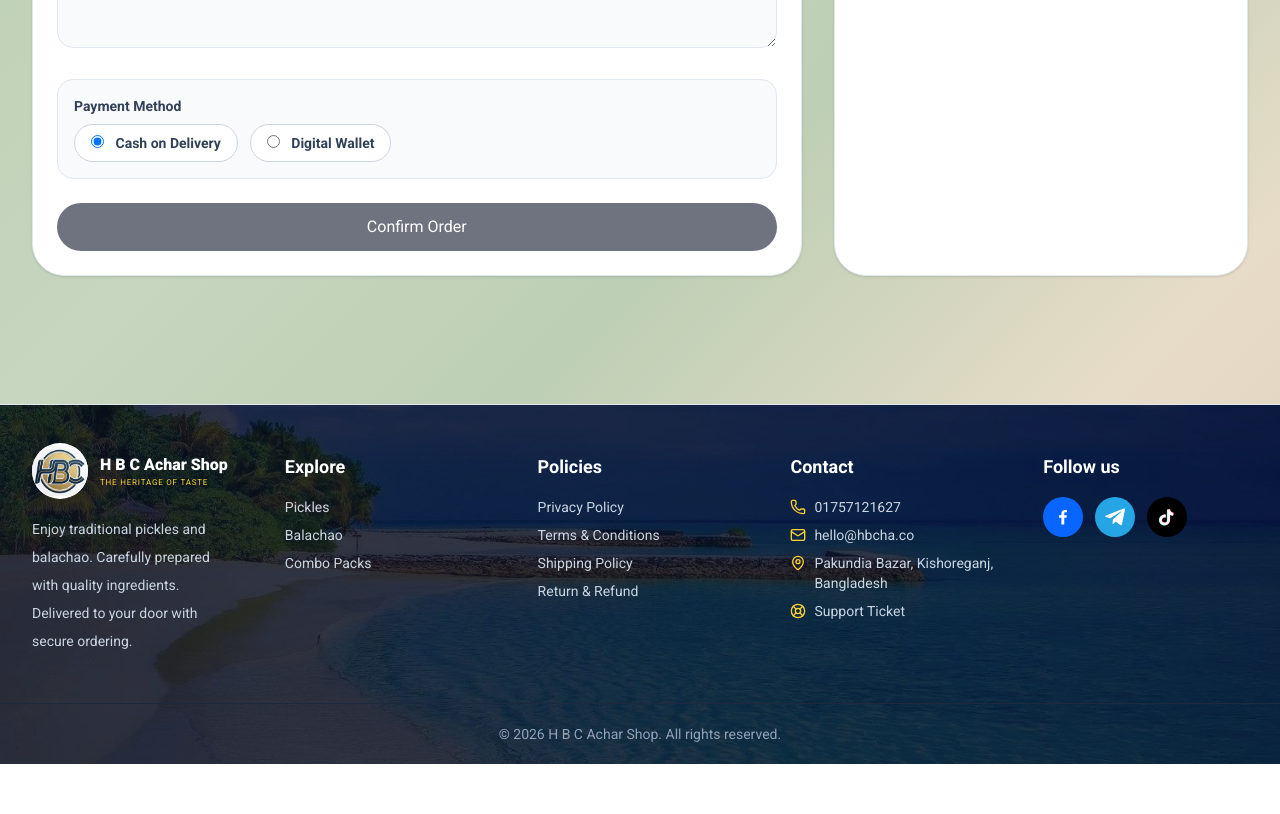
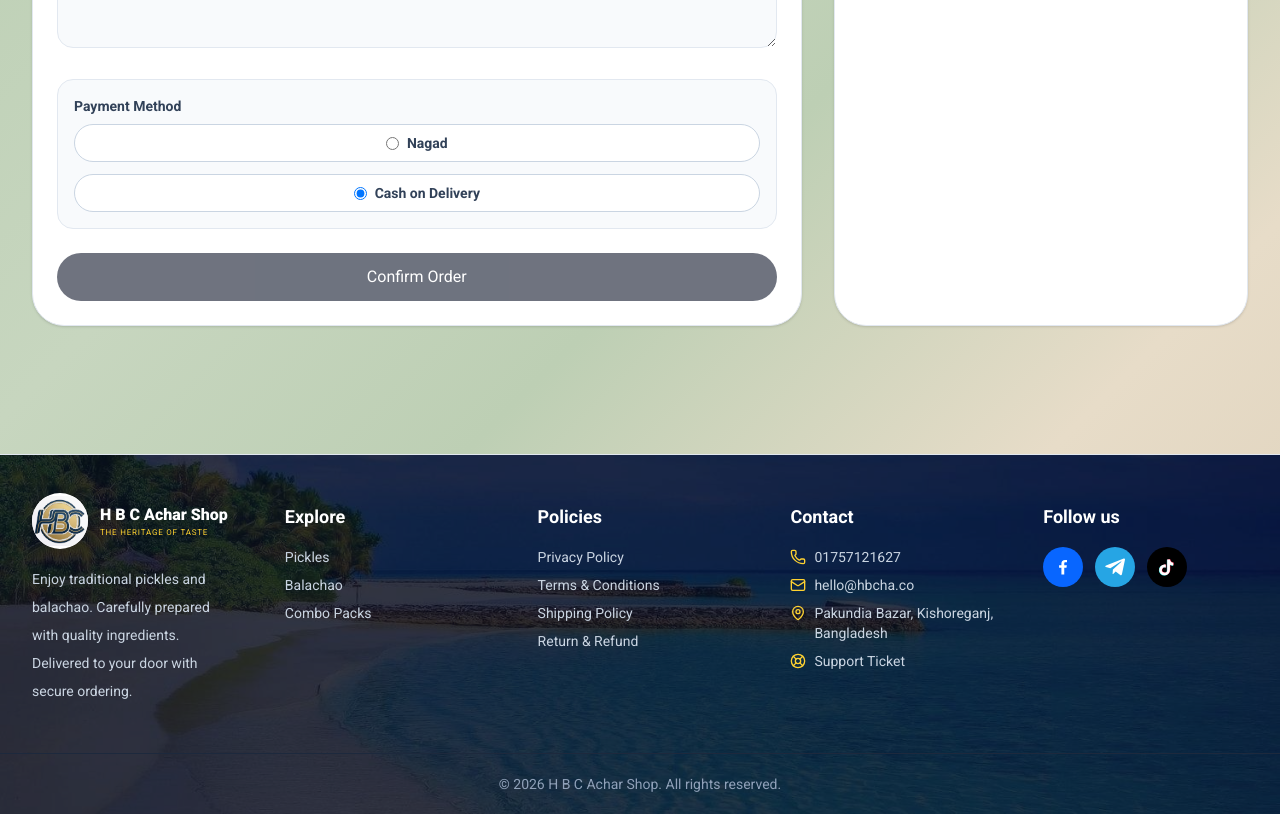
Before and after one commit to Developer-Khadem/hbchatest, a Next.js app: page /checkout in a window 1280 px wide. Shown: the part 880-1694 px from the top of the page. Before the commit the page ends 1644 px from the top, so only its background shows below. Built offline with nearby package versions, Linux system fonts and the light colour scheme; no server answers; the database is empty.

Commit message:
checkout

```diff
--- a/app/api/orders/route.ts
+++ b/app/api/orders/route.ts
@@ -117,14 +117,16 @@ export async function POST(request: Request) {
   const transactionId = paymentMethod === "DIGITAL_WALLET"
     ? readText(body.transactionId, 100)
     : null;
-  const payerPhone = paymentMethod === "DIGITAL_WALLET" && typeof body.payerPhone === "string"
+  const payerPhone = paymentMethod === "DIGITAL_WALLET" &&
+    typeof body.payerPhone === "string" &&
+    body.payerPhone.trim()
     ? normalizeBangladeshPhone(body.payerPhone)
     : null;
   if (
     paymentMethod === "DIGITAL_WALLET" &&
     (!transactionId || transactionId.length < 4 || !payerPhone || !isValidBangladeshPhone(payerPhone))
   ) {
-    return jsonError("Enter the wallet transaction ID and a valid payer phone number.", 400);
+    return jsonError("Enter a valid Nagad transaction ID and payer phone number.", 400);
   }
 
   try {
--- a/app/checkout/page.tsx
+++ b/app/checkout/page.tsx
@@ -188,23 +188,28 @@ export default function CheckoutPage() {
 
             <div className="rounded-2xl border border-slate-200 bg-slate-50 p-4">
               <div className="mb-2 text-sm font-semibold text-slate-700">{t("Payment Method")}</div>
-              <div className="flex flex-wrap gap-3">
-                <label className="rounded-full border border-slate-300 bg-white px-4 py-2 text-sm font-semibold text-slate-700">
-                  <input type="radio" name="payment" value="CASH_ON_DELIVERY" checked={paymentMethod === "CASH_ON_DELIVERY"} onChange={() => setPaymentMethod("CASH_ON_DELIVERY")} className="mr-2" /> {t("Cash on Delivery")}
+              <div className="flex flex-col gap-3">
+                <label className="flex min-w-0 items-center justify-center rounded-full border border-slate-300 bg-white px-3 py-2 text-center text-sm font-semibold text-slate-700">
+                  <input type="radio" name="payment" value="DIGITAL_WALLET" checked={paymentMethod === "DIGITAL_WALLET"} onChange={() => setPaymentMethod("DIGITAL_WALLET")} className="mr-2 shrink-0" /> {t("Nagad")}
                 </label>
-                <label className="rounded-full border border-slate-300 bg-white px-4 py-2 text-sm font-semibold text-slate-700">
-                  <input type="radio" name="payment" value="DIGITAL_WALLET" checked={paymentMethod === "DIGITAL_WALLET"} onChange={() => setPaymentMethod("DIGITAL_WALLET")} className="mr-2" /> {t("Digital Wallet")}
+                <label className="flex min-w-0 items-center justify-center rounded-full border border-slate-300 bg-white px-3 py-2 text-center text-sm font-semibold text-slate-700">
+                  <input type="radio" name="payment" value="CASH_ON_DELIVERY" checked={paymentMethod === "CASH_ON_DELIVERY"} onChange={() => setPaymentMethod("CASH_ON_DELIVERY")} className="mr-2 shrink-0" /> {t("Cash on Delivery")}
                 </label>
               </div>
               {paymentMethod === "DIGITAL_WALLET" ? (
-                <div className="mt-4 grid gap-4 sm:grid-cols-2">
+                <div className="mt-4 space-y-4">
+                  <p className="rounded-xl border border-emerald-200 bg-emerald-50 p-4 text-sm text-emerald-900">
+                    {t("Pay with Nagad to")}{" "}
+                    <a href="tel:01757121627" className="font-black underline">01757121627</a>
+                    . {t("Enter the transaction ID after payment.")}
+                  </p>
                   <div>
-                    <label className="mb-2 block text-sm font-semibold text-slate-700">{t("Wallet transaction ID")}</label>
-                    <input required name="transactionId" maxLength={100} className="w-full rounded-2xl border border-slate-200 bg-white px-4 py-3 outline-none transition focus:border-red-300" />
+                    <label className="mb-2 block text-sm font-semibold text-slate-700">{t("Payer mobile number")}</label>
+                    <input required name="payerPhone" type="tel" autoComplete="tel" maxLength={20} className="w-full rounded-2xl border border-slate-200 bg-white px-4 py-3 outline-none transition focus:border-red-300" placeholder="01XXXXXXXXX" />
                   </div>
                   <div>
-                    <label className="mb-2 block text-sm font-semibold text-slate-700">{t("Payer mobile number")}</label>
-                    <input required name="payerPhone" type="tel" maxLength={20} className="w-full rounded-2xl border border-slate-200 bg-white px-4 py-3 outline-none transition focus:border-red-300" placeholder="01XXXXXXXXX" />
+                    <label className="mb-2 block text-sm font-semibold text-slate-700">{t("Nagad transaction ID")}</label>
+                    <input required name="transactionId" maxLength={100} className="w-full rounded-2xl border border-slate-200 bg-white px-4 py-3 outline-none transition focus:border-red-300" />
                   </div>
                 </div>
               ) : null}
--- a/components/admin-order-manager.tsx
+++ b/components/admin-order-manager.tsx
@@ -311,8 +311,8 @@ export function AdminOrderManager() {
                     <p className="flex justify-between"><span>{t("Delivery fee")}</span><span>৳{order.deliveryFee}</span></p>
                     <p className="flex justify-between font-black"><span>{t("Total")}</span><span>৳{order.total}</span></p>
                   </div>
-                  <p className="mt-2 text-xs text-slate-600">{t(order.paymentMethod)} · {t(order.paymentStatus)}</p>
-                  {order.transactionId ? <p className="mt-1 text-xs text-slate-600">{t("Transaction ID")}: {order.transactionId} · {t("Payer mobile number")}: {order.payerPhone}</p> : null}
+                  <p className="mt-2 text-xs text-slate-600">{t(order.paymentMethod === "DIGITAL_WALLET" ? "Nagad" : order.paymentMethod)} · {t(order.paymentStatus)}</p>
+                  {order.transactionId ? <p className="mt-1 text-xs text-slate-600">{t("Transaction ID")}: {order.transactionId}{order.payerPhone ? ` · ${t("Payer mobile number")}: ${order.payerPhone}` : ""}</p> : null}
                   {order.paymentMethod === "CASH_ON_DELIVERY" ? <p className="mt-1 text-sm font-bold text-emerald-800">{t("COD collect")}: ৳{order.total}</p> : null}
                 </div>
               </div>
--- a/components/language-context.tsx
+++ b/components/language-context.tsx
@@ -327,12 +327,15 @@ const translations = {
   "CANCELLED": "বাতিল",
   "PENDING_VERIFICATION": "পেমেন্ট যাচাই অপেক্ষমাণ",
   "CASH_ON_DELIVERY": "ক্যাশ অন ডেলিভারি",
-  "DIGITAL_WALLET": "ডিজিটাল ওয়ালেট",
+  "DIGITAL_WALLET": "নগদ",
   "UNPAID": "পরিশোধ হয়নি",
   "PAID": "পরিশোধিত",
   "FAILED": "ব্যর্থ",
   "Transaction ID": "ট্রানজ্যাকশন আইডি",
   "Wallet transaction ID": "ওয়ালেট ট্রানজ্যাকশন আইডি",
+  "Nagad transaction ID": "নগদ ট্রানজ্যাকশন আইডি",
+  "Pay with Nagad to": "নগদে পেমেন্ট করুন:",
+  "Enter the transaction ID after payment.": "পেমেন্টের পর ট্রানজ্যাকশন আইডি লিখুন।",
   "Payer mobile number": "যে নম্বর থেকে পেমেন্ট করেছেন",
   "Submitting order...": "অর্ডার জমা হচ্ছে...",
   "Your order number is": "আপনার অর্ডার নম্বর",
@@ -346,7 +349,7 @@ const translations = {
   "Order note must be 1000 characters or fewer.": "অর্ডার নোট সর্বোচ্চ ১০০০ অক্ষরের হতে পারবে।",
   "Your cart is empty or contains invalid items.": "আপনার কার্ট খালি অথবা এতে ভুল পণ্য রয়েছে।",
   "Choose a valid payment method.": "সঠিক পেমেন্ট পদ্ধতি নির্বাচন করুন।",
-  "Enter the wallet transaction ID and a valid payer phone number.": "ওয়ালেট ট্রানজ্যাকশন আইডি ও সঠিক পেমেন্টকারী নম্বর লিখুন।",
+  "Enter a valid Nagad transaction ID and payer phone number.": "সঠিক নগদ ট্রানজ্যাকশন আইডি ও যে নম্বর থেকে পেমেন্ট করেছেন সেটি লিখুন।",
   "Too many orders from this phone number. Please try again later.": "এই নম্বর থেকে অনেকগুলো অর্ডার করা হয়েছে। কিছুক্ষণ পর আবার চেষ্টা করুন।",
   "One or more products are no longer available. Please refresh your cart.": "এক বা একাধিক পণ্য এখন পাওয়া যাচ্ছে না। কার্ট রিফ্রেশ করুন।",
   "One or more products do not have enough stock. Please update your cart.": "এক বা একাধিক পণ্যের পর্যাপ্ত স্টক নেই। কার্ট আপডেট করুন।",
@@ -466,7 +469,8 @@ const translations = {
   "Special instructions for kitchen / rider": "রান্নাঘর / ডেলিভারি কর্মীর জন্য বিশেষ নির্দেশনা",
   "Payment Method": "পেমেন্ট পদ্ধতি",
   "Cash on Delivery": "ক্যাশ অন ডেলিভারি",
-  "Digital Wallet": "ডিজিটাল ওয়ালেট",
+  "Digital Wallet": "নগদ",
+  "Nagad": "নগদ",
   "Confirm Order": "অর্ডার নিশ্চিত করুন",
   "Order Review": "অর্ডারের বিবরণ",
   "Qty:": "পরিমাণ:",
```
